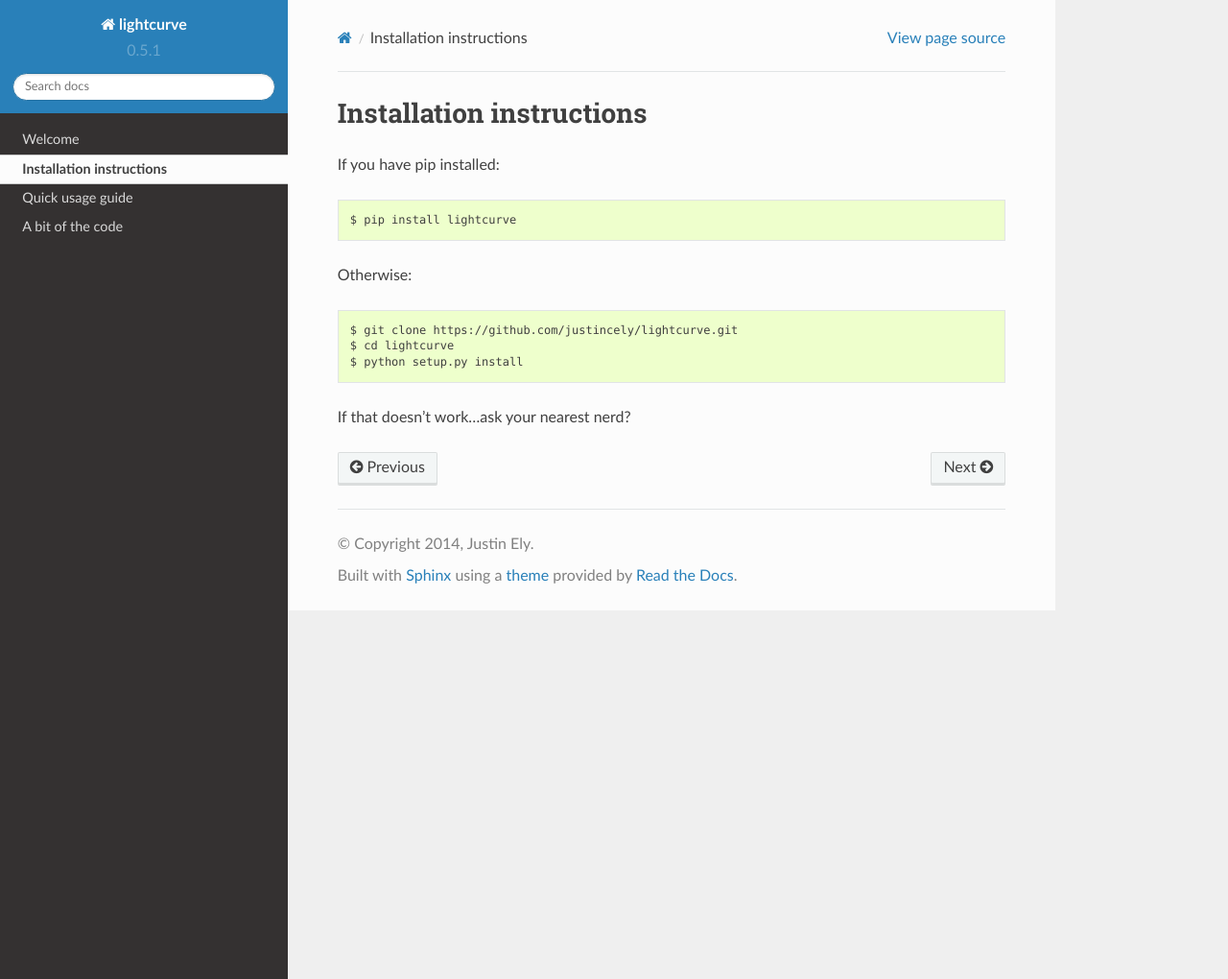
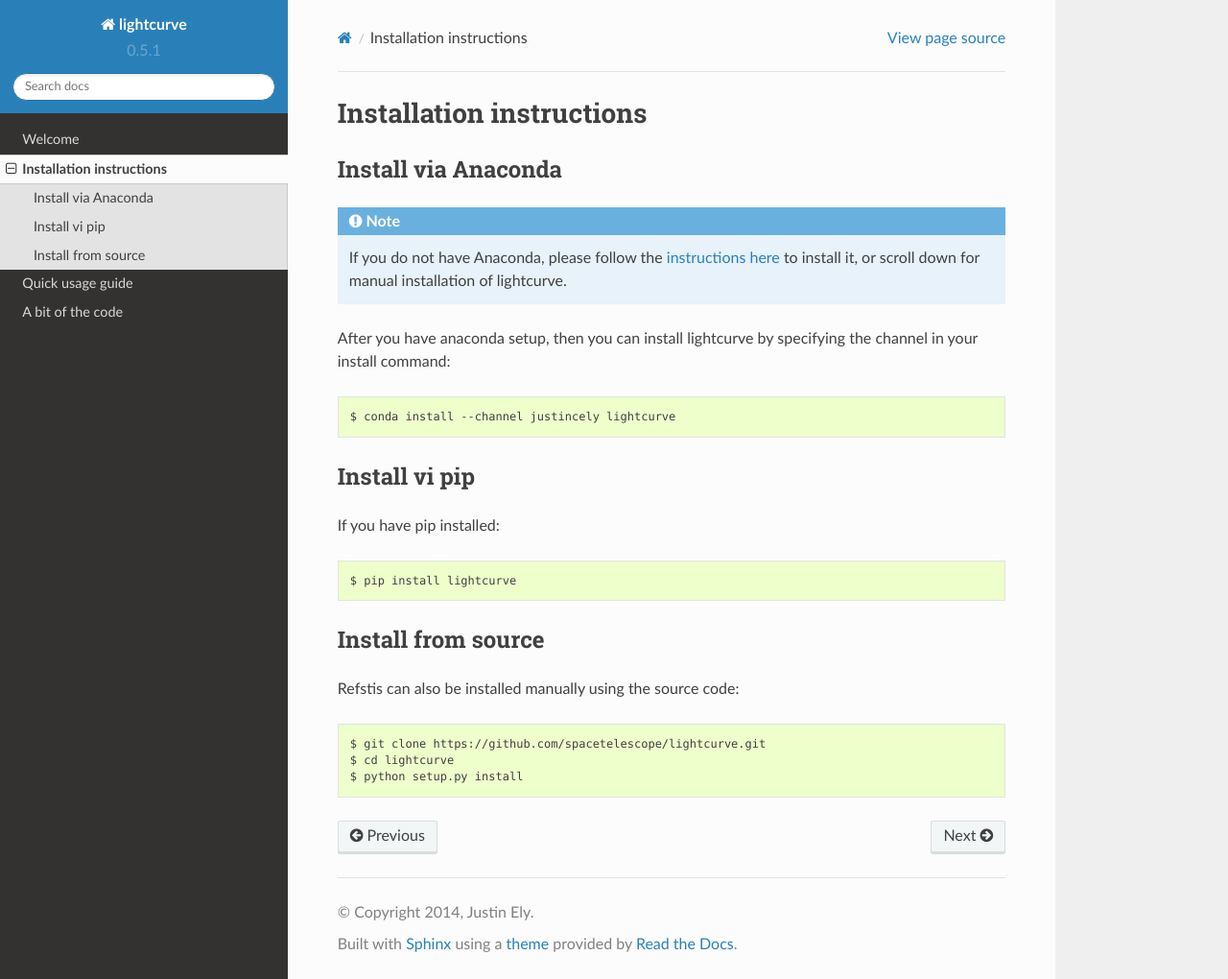
Before and after one commit to justincely/lightcurve, a Sphinx documentation site: the page built from docs/install.rst, in a window 1280 px wide and 1020 px high. Shown: the whole window at 96% size. Built offline with Sphinx 7.4.7 and the Read the Docs theme 2.0.0, drawn with Linux system fonts in a browser that asks for light colours.

Commit message:
minor docs changes

```diff
--- a/docs/conf.py
+++ b/docs/conf.py
@@ -25,7 +25,12 @@ import sys, os
 
 # Add any Sphinx extension module names here, as strings. They can be extensions
 # coming with Sphinx (named 'sphinx.ext.*') or your custom ones.
-extensions = ['sphinx.ext.autodoc', 'sphinx.ext.autosummary']
+extensions = [
+    'sphinx.ext.autodoc',
+    'sphinx.ext.autosummary',
+    'sphinx.ext.napoleon',
+    'sphinx.ext.viewcode'
+]
 
 # Add any paths that contain templates here, relative to this directory.
 templates_path = ['_templates']
--- a/docs/index.rst
+++ b/docs/index.rst
@@ -17,7 +17,6 @@ Contents:
    api.rst
 
 
-
 Indices and tables
 ==================
 
--- a/docs/install.rst
+++ b/docs/install.rst
@@ -1,14 +1,34 @@
 Installation instructions
 =========================
+
+
+Install via Anaconda
+--------------------
+
+.. note::
+  If you do not have Anaconda, please follow the `instructions here
+  <https://www.continuum.io/downloads>`_ to install it, or scroll down for
+  manual installation of lightcurve.
+
+After you have anaconda setup, then you can install lightcurve by
+specifying the channel in your install command::
+
+    $ conda install --channel justincely lightcurve
+
+
+Install vi pip
+--------------
 
 If you have pip installed::
 
     $ pip install lightcurve
 
-Otherwise::
 
-    $ git clone https://github.com/justincely/lightcurve.git
+Install from source
+-------------------
+
+Refstis can also be installed manually using the source code::
+
+    $ git clone https://github.com/spacetelescope/lightcurve.git
     $ cd lightcurve
     $ python setup.py install
-
-If that doesn't work...ask your nearest nerd?
--- a/docs/usage.rst
+++ b/docs/usage.rst
@@ -1,4 +1,2 @@
 Quick usage guide
 =================
-
-or not
--- a/setup.py
+++ b/setup.py
@@ -5,7 +5,7 @@ import glob
 setup(
     name = 'lightcurve',
     url = 'http://justincely.github.io/lightcurve/',
-    version = '0.5.1',
+    version = '0.5.2',
     description = 'Create lightcurves from HST/COS data',
     author = 'Justin Ely',
     author_email = 'ely@stsci.edu',
```
